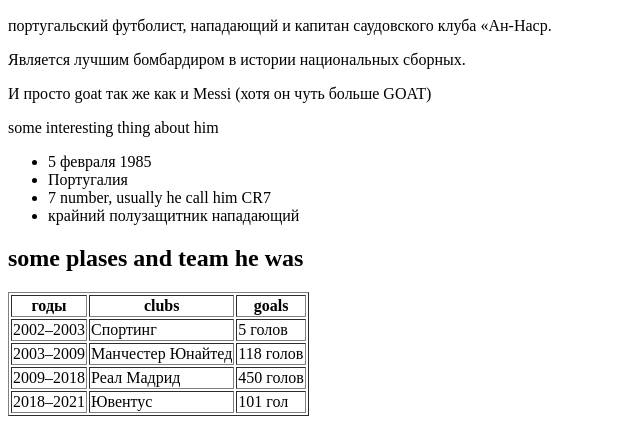
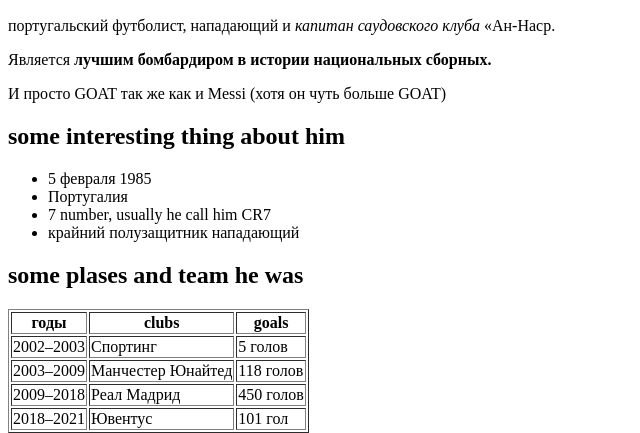
Before and after one commit to mimasek135/Footballer-, a plain HTML site: page index.html in a window 1280 px wide. Shown: the part 476-909 px from the top of the page, without its empty margins (0-640 px from the left). Drawn offline with Linux system fonts and the light colour scheme.

Commit message:
add strong, em and title

```diff
--- a/index.html
+++ b/index.html
@@ -10,7 +10,7 @@
       <h1>RONAL DO</h1>
       <nav>
         <a href="#facts"> Факты</a>
-        <a href="#clubs">Клубы</a>
+        <a href="#clubs" title="где играл">Клубы</a>
         <a href="#achievements">достижения</a>
       </nav>
     </header>
@@ -18,14 +18,22 @@
       <section id="about">
         <img src="images/photo.png" alt="RONALDO" width="500" />
         <p>
-          португальский футболист, нападающий и капитан саудовского клуба
+          португальский футболист, нападающий и
+          <em>капитан саудовского клуба </em>
           «Ан-Наср.
         </p>
-        <p>Является лучшим бомбардиром в истории национальных сборных.</p>
-        <p>И просто goat так же как и Messi (хотя он чуть больше GOAT)</p>
+        <p>
+          Является<strong>
+            лучшим бомбардиром в истории национальных сборных.
+          </strong>
+        </p>
+        <p>
+          И просто <span class="accent">GOAT так же как и Messi </span> (хотя он
+          чуть больше GOAT)
+        </p>
       </section>
-      <section id="facts"
-      <h2> some interesting thing about him </h2>
+      <section id="facts">
+        <h2>some interesting thing about him</h2>
         <ul>
           <li>5 февраля 1985</li>
           <li>Португалия</li>
@@ -64,7 +72,6 @@
         </table>
       </section>
       <section id="achievements">
-
         <h2>things which he can proud of yourself</h2>
         <ol>
           <li>Пятикратный обладатель премии «Золотой мяч»</li>
@@ -81,8 +88,10 @@
       </section>
     </main>
     <footer>
-        <P>Temirgali Temirlan, 2026</P>
-    <a href="https://www.rbc.ru/person/6172a0169a7947335d664612" target="_blank"
+      <p>Страница сделана:Temirgali Temirlan, 2026</p>
+      <a
+        href="https://www.rbc.ru/person/6172a0169a7947335d664612"
+        target="_blank"
         >addiational information</a
       >
     </footer>
```
Lines whose indentation alone changed are shown as unchanged.
